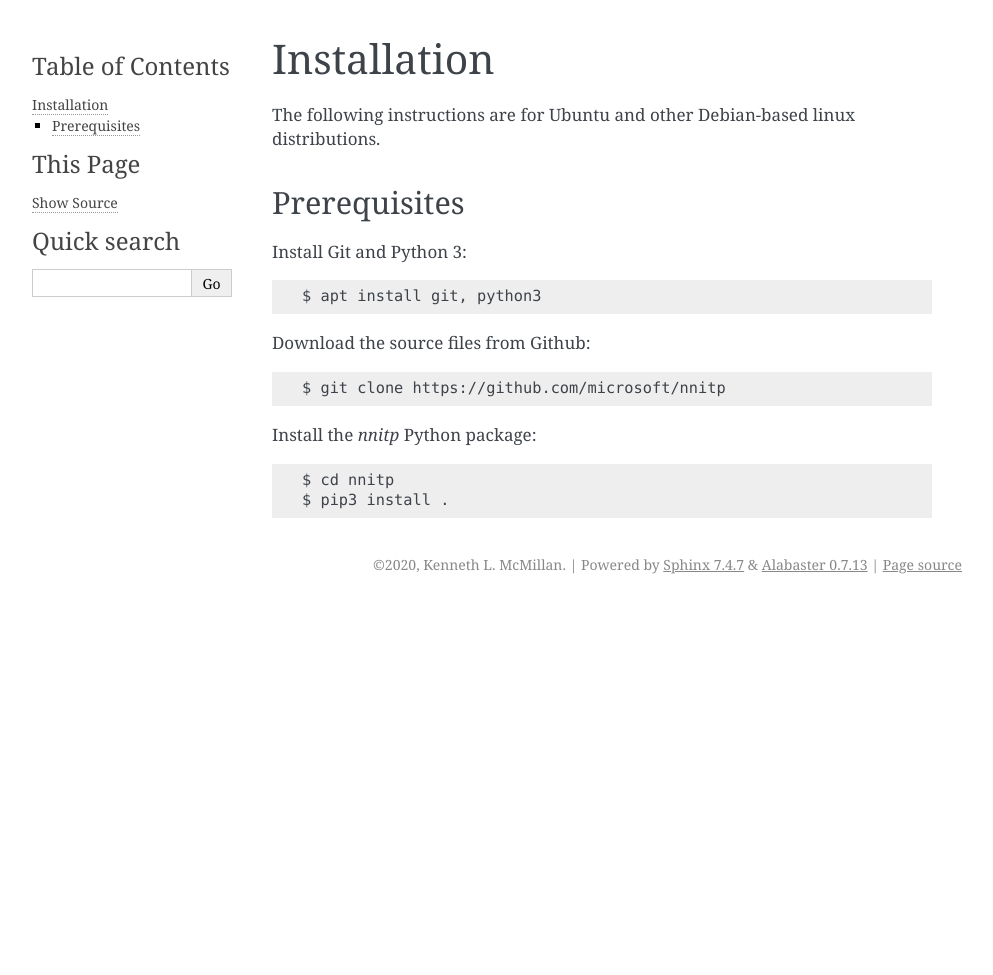
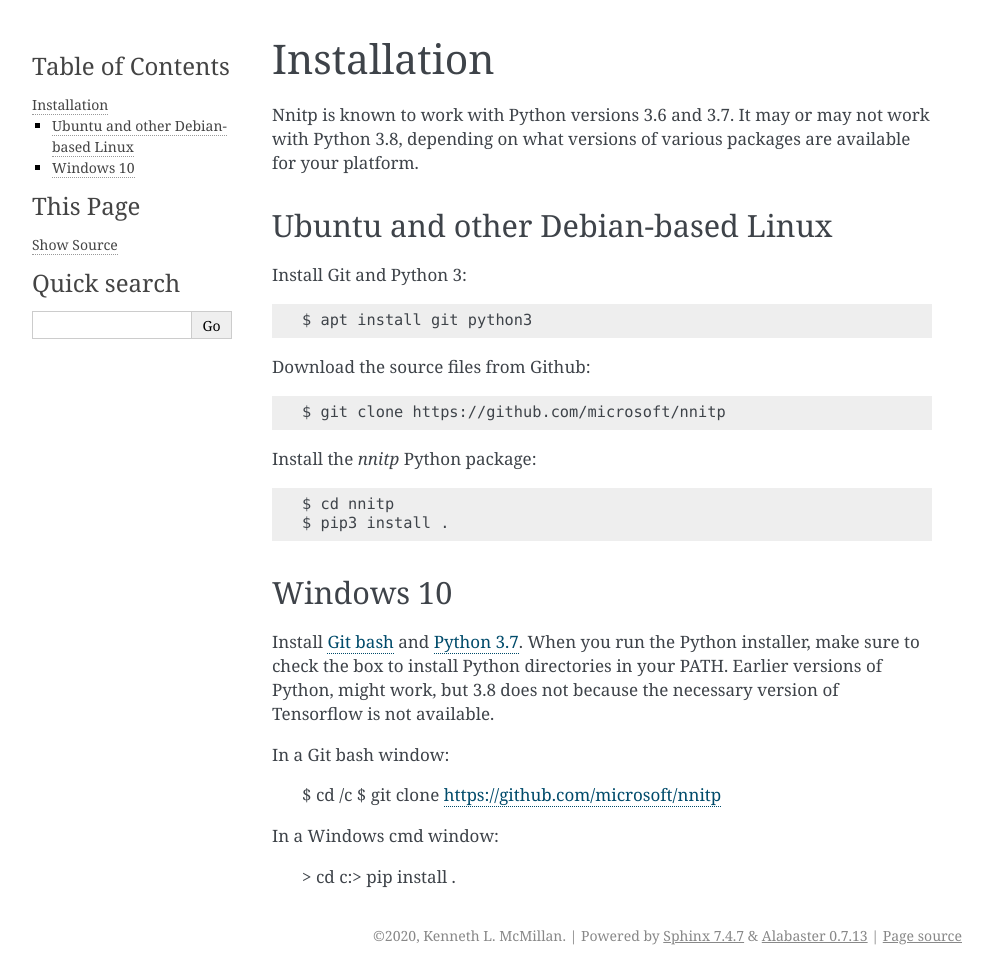
Before and after one commit to microsoft/nnitp, a Sphinx documentation site: the page built from docs/installation.rst, in a window 1280 px wide. Shown: the whole page, without its empty margins (148-1141 px from the left). Built offline with Sphinx 7.4.7, drawn with Linux system fonts in a browser that asks for light colours; before the commit the page ends 900 px from its top, so only the background shows below that.

Commit message:
added windows install

```diff
--- a/docs/installation.rst
+++ b/docs/installation.rst
@@ -1,15 +1,16 @@
 Installation
 ============
 
-The following instructions are for Ubuntu and other Debian-based linux
-distributions.
+Nnitp is known to work with Python versions 3.6 and 3.7. It may or
+may not work with Python 3.8, depending on what versions of various
+packages are available for your platform.
 
-Prerequisites
--------------
+Ubuntu and other Debian-based Linux
+-----------------------------------
 
 Install Git and Python 3::
 
-    $ apt install git, python3
+    $ apt install git python3
 
 Download the source files from Github::
 
@@ -19,3 +20,22 @@ Install the `nnitp` Python package::
 
     $ cd nnitp
     $ pip3 install .
+
+Windows 10
+----------
+
+Install `Git bash <https://gitforwindows.org/>`_ and `Python 3.7
+<https://www.python.org/downloads/windows/>`_. When you run the Python
+installer, make sure to check the box to install Python directories in
+your PATH. Earlier versions of Python, might work, but 3.8 does not
+because the necessary version of Tensorflow is not available.
+
+In a Git bash window:
+
+    $ cd /c
+    $ git clone https://github.com/microsoft/nnitp
+
+In a Windows cmd window:
+
+    > cd c:\
+    > pip install .
```
